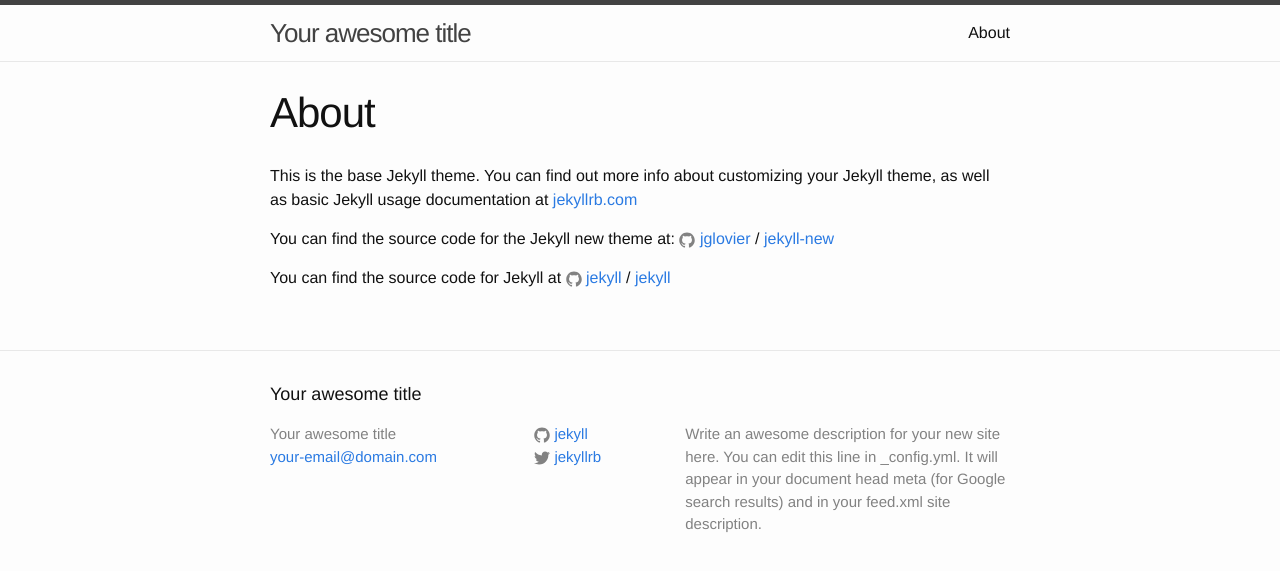
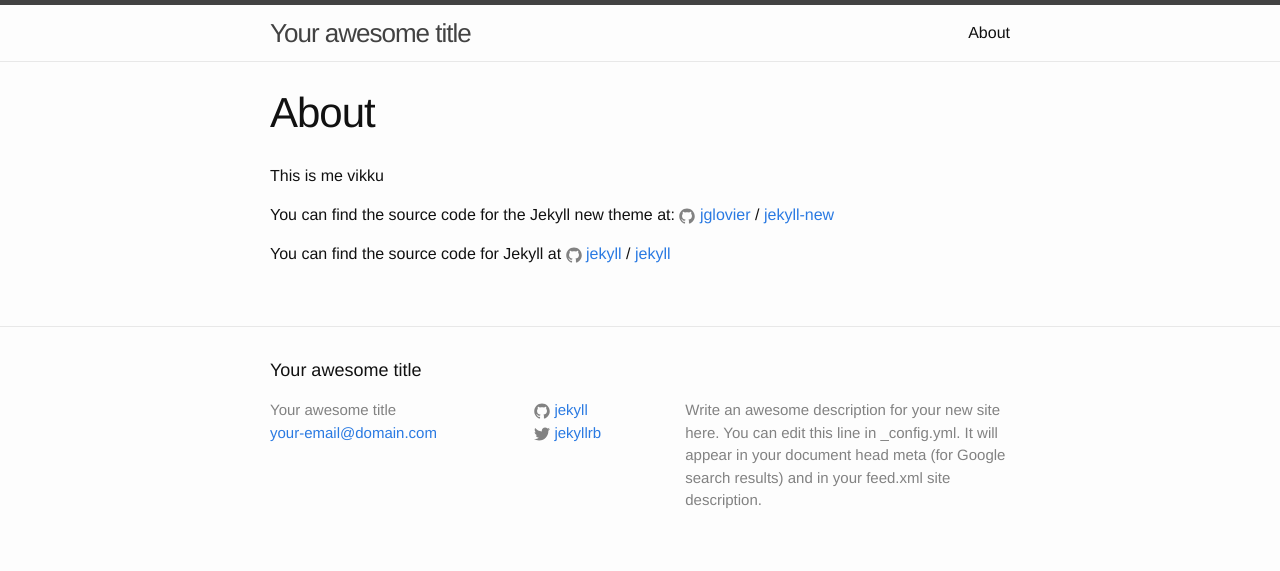
Before and after one commit to srivig/srivi.github.io, a Jekyll site: the page built from about.md, in a window 1280 px wide. Shown: the top 571 px of the page. Built offline with Jekyll 4.4.1, drawn with Linux system fonts in a browser that asks for light colours.

Commit message:
Updated 'about.md' via CloudCannon

```diff
--- a/about.md
+++ b/about.md
@@ -4,12 +4,8 @@ title: About
 permalink: /about/
 ---
 
-This is the base Jekyll theme. You can find out more info about customizing your Jekyll theme, as well as basic Jekyll usage documentation at [jekyllrb.com](http://jekyllrb.com/)
+This is me vikku
 
-You can find the source code for the Jekyll new theme at:
-{% include icon-github.html username="jglovier" %} /
-[jekyll-new](https://github.com/jglovier/jekyll-new)
+You can find the source code for the Jekyll new theme at: {% include icon-github.html username="jglovier" %} / [jekyll-new](https://github.com/jglovier/jekyll-new)
 
-You can find the source code for Jekyll at
-{% include icon-github.html username="jekyll" %} /
-[jekyll](https://github.com/jekyll/jekyll)
+You can find the source code for Jekyll at {% include icon-github.html username="jekyll" %} / [jekyll](https://github.com/jekyll/jekyll)
```
